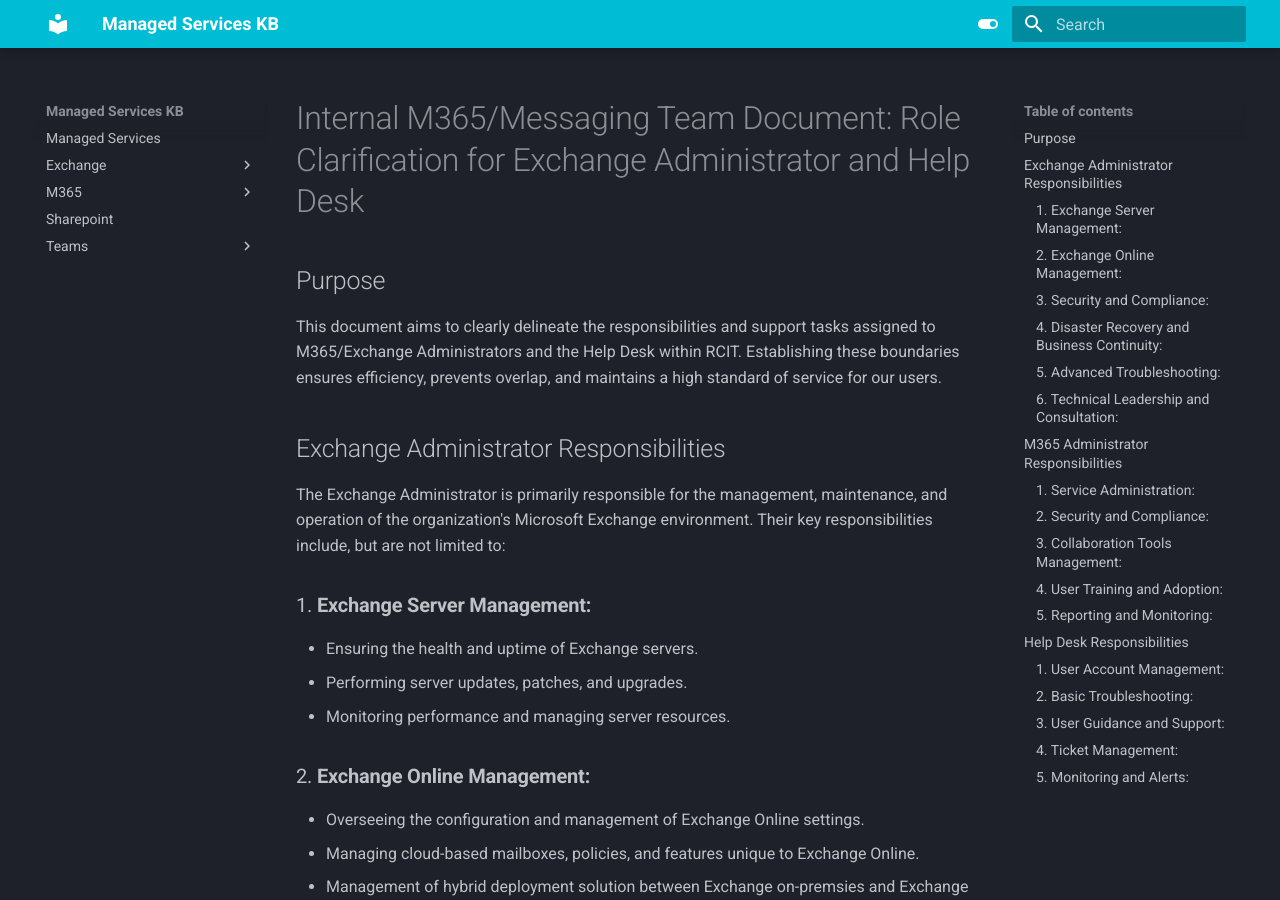
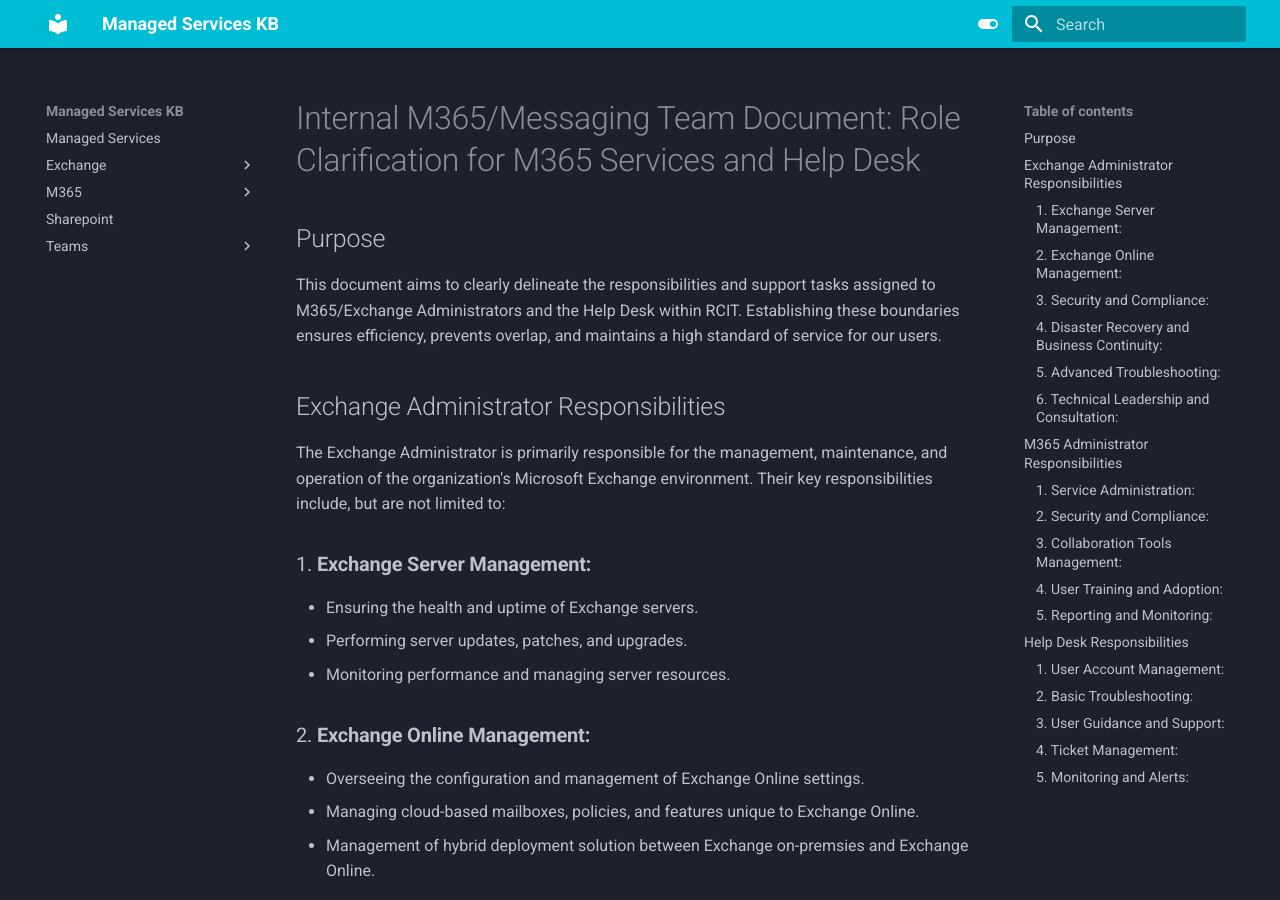
Before and after one commit to gpegues/MKDocs_Dev, an MkDocs documentation site: the page built from docs/Exchange/Role Clarification for M365 Services and Help Desk.md, in a window 1280 px wide and 900 px high. Built offline with MkDocs 1.6.1 and Material for MkDocs 9.7.7, drawn with Linux system fonts in a browser that asks for light colours.

Commit message:
Update and rename Role Clarification for Exchange Administrator and Help Desk.md to Role Clarification for M365 Services and Help Desk.md
Work in progress

```diff
--- a/docs/Exchange/Role Clarification for Exchange Administrator and Help Desk.md
+++ b/docs/Exchange/Role Clarification for M365 Services and Help Desk.md
@@ -1,4 +1,4 @@
-# Internal M365/Messaging Team Document: Role Clarification for Exchange Administrator and Help Desk
+# Internal M365/Messaging Team Document: Role Clarification for M365 Services and Help Desk
 
 ## Purpose
 
```
